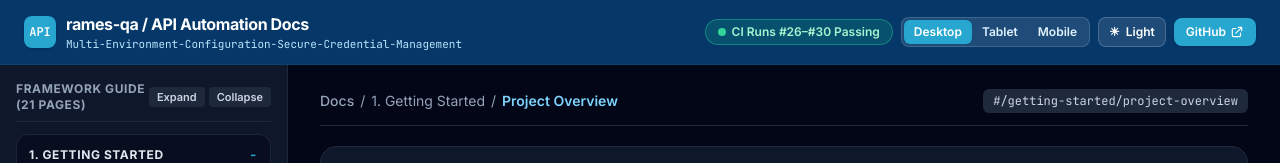
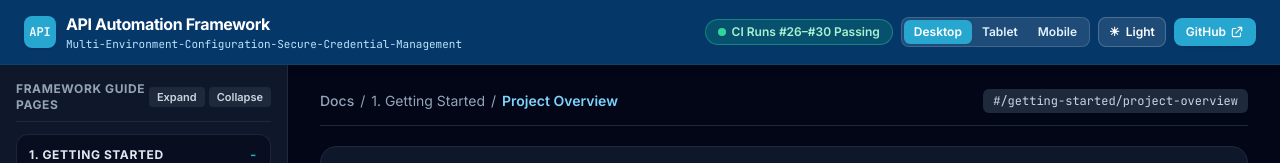
Before and after one commit to rames-qa/Multi-Environment-Configuration-Secure-Credential-Management, a plain HTML site: page index.html in a window 1280 px wide. Shown: the top 163 px of the page. Drawn offline with nearby package versions, Linux system fonts and the light colour scheme.

Commit message:
Update titles in index.html for clarity

```diff
--- a/index.html
+++ b/index.html
@@ -205,7 +205,7 @@
             </div>
             <div class="min-w-0">
               <div class="text-sm sm:text-base font-bold tracking-tight truncate group-hover:text-sky-200 transition">
-                rames-qa / API Automation Docs
+                 API Automation Framework
               </div>
               <div class="hidden sm:block text-[11px] text-sky-200 font-mono truncate">
                 Multi-Environment-Configuration-Secure-Credential-Management
@@ -264,7 +264,7 @@
         <div class="p-4">
           <div class="flex items-center justify-between mb-3 pb-2 border-b border-slate-200 dark:border-slate-800">
             <span class="text-xs font-bold uppercase tracking-wider text-slate-500 dark:text-slate-400">
-              Framework Guide (21 Pages)
+              Framework Guide Pages
             </span>
             <div class="flex items-center gap-1">
               <button id="expand-all-btn" type="button"
```
